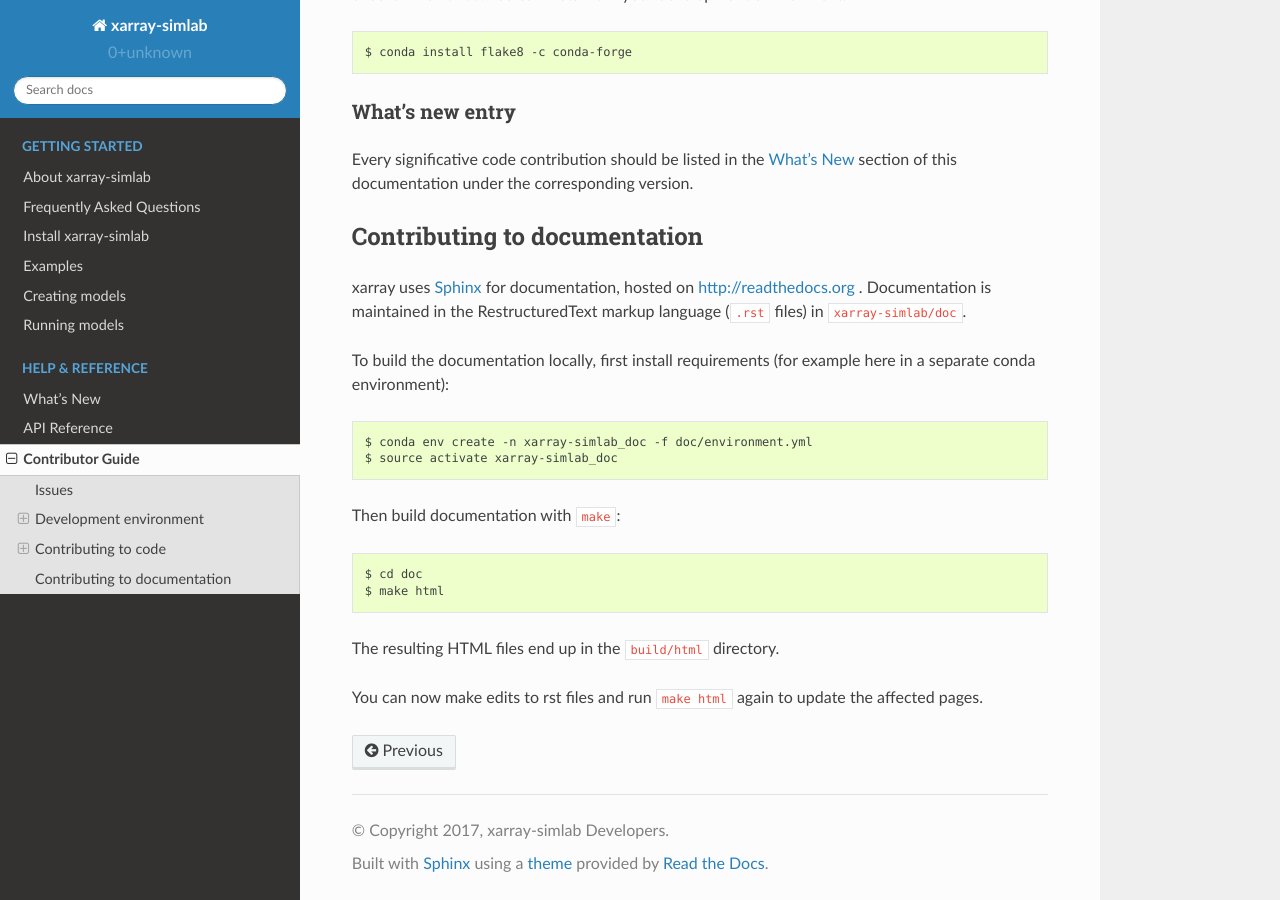
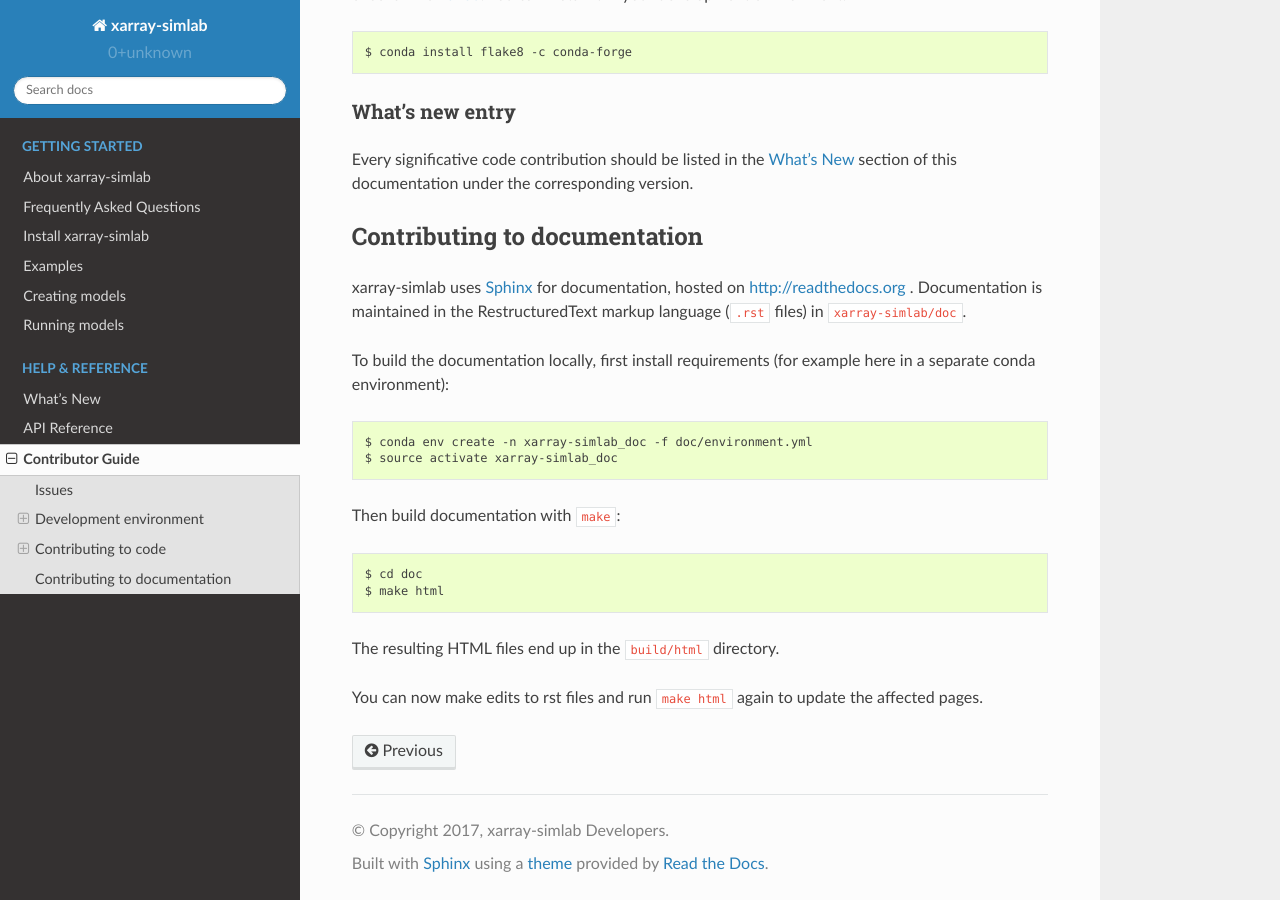
Before and after one commit to xarray-contrib/xarray-simlab, a Sphinx documentation site: the page built from doc/develop.rst, in a window 1280 px wide and 900 px high, scrolled down 2754 px. Built offline with Sphinx 7.4.7 and the Read the Docs theme 2.0.0, drawn with Linux system fonts in a browser that asks for light colours; pages that are not in the unit, such as notebooks, are missing from menus; the version number could not be read and is left out.

Commit message:
fix typos in doc

```diff
--- a/doc/api.rst
+++ b/doc/api.rst
@@ -17,7 +17,7 @@ properties listed below. Proper use of this accessor should be like:
 .. code-block:: python
 
    >>> import xarray as xr   # first import xarray
-   >>> import xsimlab       # import xsimlab (the simlab xarray accessor is registered)
+   >>> import xsimlab       # import xsimlab (the 'xsimlab' accessor is registered)
    >>> ds = xr.Dataset()
    >>> ds.xsimlab.<meth_or_prop>   # access to the methods and properties listed below
 
--- a/doc/develop.rst
+++ b/doc/develop.rst
@@ -148,7 +148,7 @@ Every significative code contribution should be listed in the
 Contributing to documentation
 -----------------------------
 
-xarray uses Sphinx_ for documentation, hosted on http://readthedocs.org .
+xarray-simlab uses Sphinx_ for documentation, hosted on http://readthedocs.org .
 Documentation is maintained in the RestructuredText markup language (``.rst``
 files) in ``xarray-simlab/doc``.
 
```
